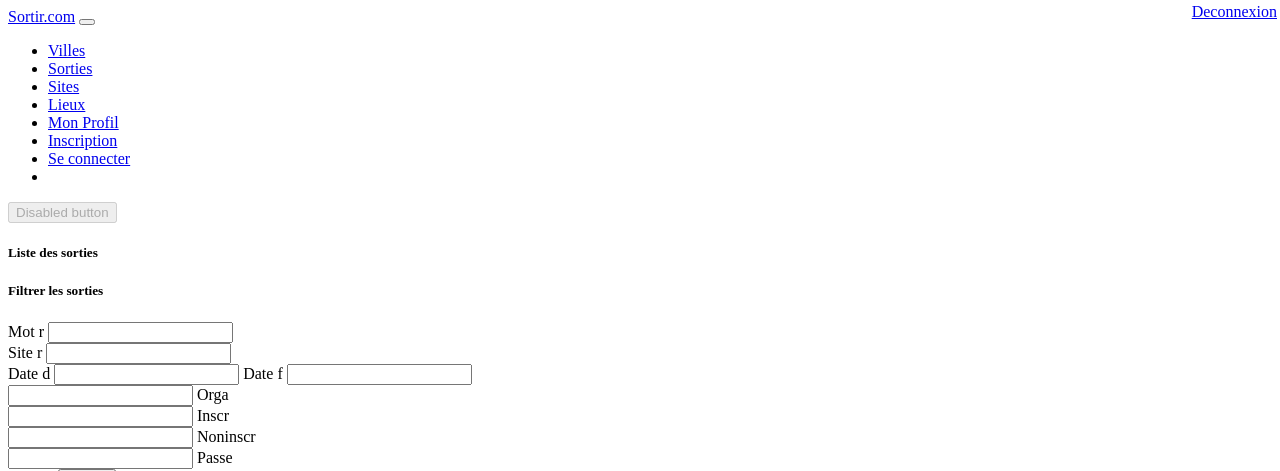
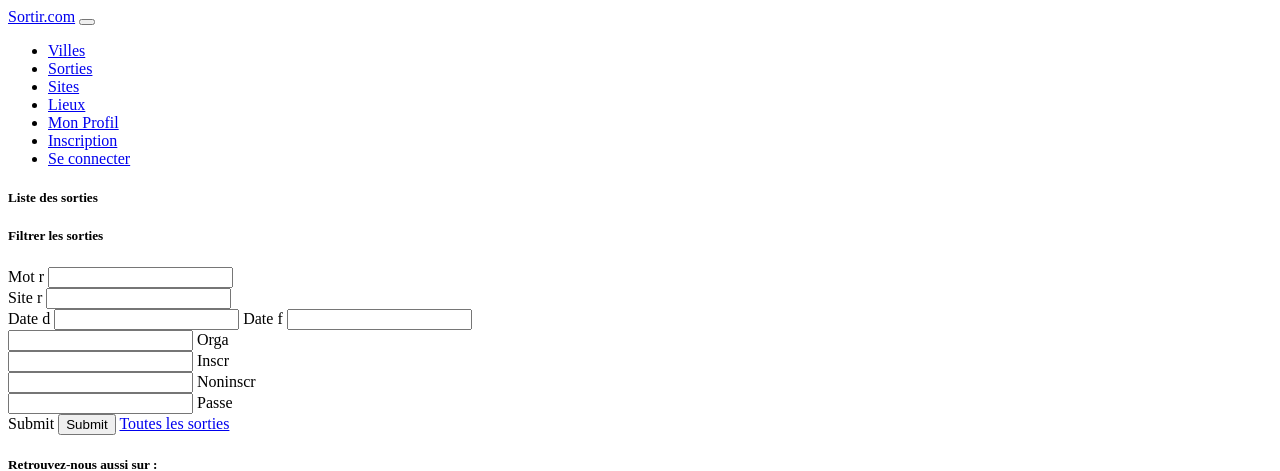
Before and after one commit to mhyvon/sortir, a Symfony app: template templates/sortie/index.html.twig in a window 1280 px wide. Shown: the top 471 px of the page. Run offline with Twig, Linux system fonts and the light colour scheme; the template is opened without the code that fills it, so the values that code supplies are empty; form fields are guessed from the names that the template uses; some libraries are stand-ins or nearby versions.

Commit message:
maj liens + tooltip

```diff
--- a/src/Entity/Sortie.php
+++ b/src/Entity/Sortie.php
@@ -217,7 +217,7 @@ class Sortie
 
     public function addInscription(Participant $inscription): self
     {
-        if (!$this->inscriptions->contains($inscription)) {
+        if ((!$this->inscriptions->contains($inscription))&&$this->inscriptions->count()<$this->getInscriptionsMax()) {
             $this->inscriptions[] = $inscription;
             $inscription->addInscription($this);
         }
--- a/templates/base.html.twig
+++ b/templates/base.html.twig
@@ -46,10 +46,11 @@
 
 
 
-
+                    {% if app.user %}
                     <li class="nav-item">
                         <a class="nav-link" href="{{ path('participant_logout') }}" style="position: absolute; top :3px; right :3px">Deconnexion</a>
                     </li>
+                    {% endif %}
                 </ul>
             </div>
         </nav>
--- a/templates/participant/login.html.twig
+++ b/templates/participant/login.html.twig
@@ -6,11 +6,9 @@
     <div>
         {% if is_granted("IS_AUTHENTICATED_REMEMBERED") %}
             {{ 'layout.logged_in_as'|trans({'%username%': app.user.username}, 'FOSUserBundle') }} |
-            <a href="{{ path('fos_user_security_logout') }}">
+            <a href="{{ path('participant_logout') }}">
                 {{ 'layout.logout'|trans({}, 'FOSUserBundle') }}
             </a>
-        {% else %}
-            <a href="{{ path('fos_user_security_login') }}">{{ 'layout.login'|trans({}, 'FOSUserBundle') }}</a>
         {% endif %}
     </div>
 
--- a/templates/sortie/index.html.twig
+++ b/templates/sortie/index.html.twig
@@ -3,10 +3,6 @@
 {% block title %}Sortie index{% endblock %}
 
 {% block main %}
-
-    <span class="d-inline-block" tabindex="0" data-toggle="tooltip" title="Disabled tooltip">
-  <button class="btn btn-primary" style="pointer-events: none;" type="button" disabled>Disabled button</button>
-</span>
 
     <section id="sortie" class="pb-5">
         <div class="container">
--- a/templates/sortie/show.html.twig
+++ b/templates/sortie/show.html.twig
@@ -3,8 +3,6 @@
 {% block title %}Sortie{% endblock %}
 
 {% block main %}
-
-
 
     <h5 class="section-title h1 titreShow" >{{sortie.nom}}</h5>
 
@@ -50,7 +48,7 @@
                             {% if sortie in app.user.inscriptions %}
                                 <a href="{{ path('sortie_unregister', {'id': sortie.id}) }}" type="button" class="btn btn-danger btn-sm">se désinscrire</a>
                             {% else %}
-                                <a id="btnInscrSortie" href="{{ path('sortie_register', {'id': sortie.id}) }}" type="button" class="btn btn-success {% if sortie.inscriptionsMax==sortie.inscriptions|length %} disabled{% endif %}">s'inscrire</a>
+                                <span {% if sortie.inscriptionsMax==sortie.inscriptions|length %} data-toggle="tooltip" title="Il n'y a plus de places pour cette sortie !" data-placement="right"{% endif %}><a id="btnInscrSortie" href="{{ path('sortie_register', {'id': sortie.id}) }}" type="button" class="btn btn-success {% if sortie.inscriptionsMax==sortie.inscriptions|length %} disabled {% endif %}">s'inscrire</a></span>
                             {% endif %}
                             {% endif %}
                     {% endif %}
```
Also changed, not shown: 1 other file.
